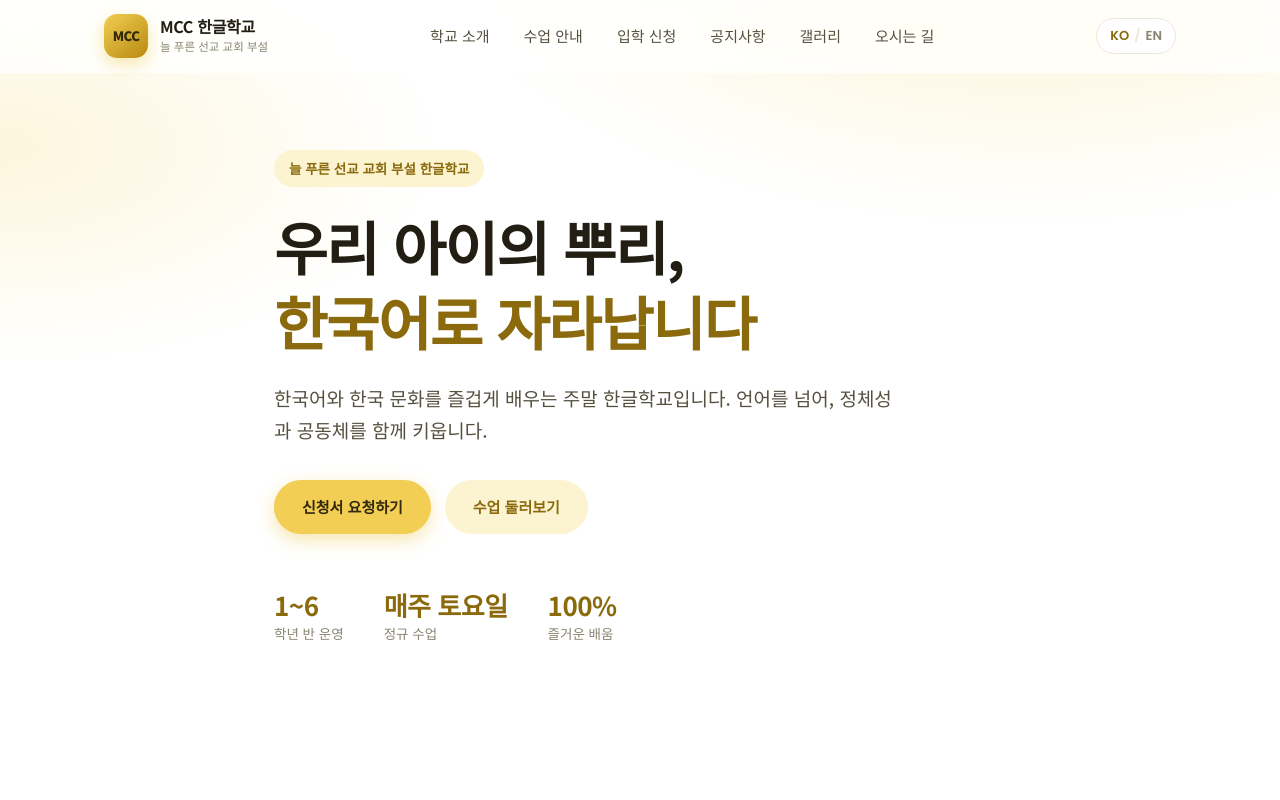
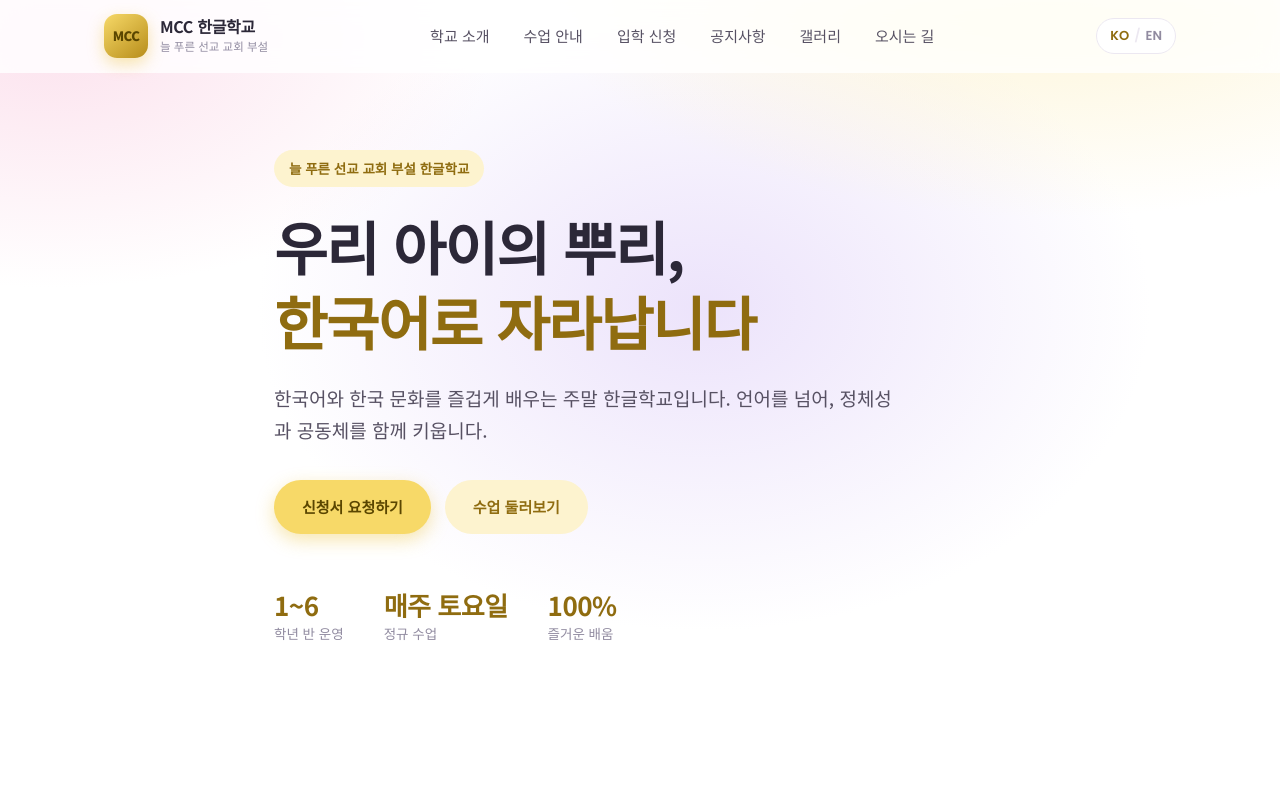
Before and after one commit to mcckoreanschool-glitch/korean-school, a plain HTML site: page index.html in a window 1280 px wide. Shown: the top 800 px of the page. Drawn offline with nearby package versions, Linux system fonts and the light colour scheme; no server answers.

Commit message:
Switch to pastel multicolor palette (yellow/pink/purple/green)
Co-Authored-By: Claude Opus 4.8 <noreply@anthropic.com>

```diff
--- a/styles.css
+++ b/styles.css
@@ -1,27 +1,38 @@
-/* ===== Design Tokens (Butter Yellow) ===== */
+/* ===== Design Tokens (Pastel Multicolor) ===== */
 :root {
-  /* Butter yellow scale */
-  --butter-50:  #fffdf4;
-  --butter-100: #fcf3d1;   /* soft fill / chips */
-  --butter-200: #f9e9ad;
-  --butter-300: #f6de85;
-  --butter-400: #f2ce54;   /* butter — main accent / buttons */
-  --butter-500: #ecc134;   /* deeper butter — hover */
-  --gold-600:   #b8890f;   /* deep gold */
-  --gold-700:   #8a6a0c;   /* deep gold — accent text on white (readable) */
-  /* Warm neutrals / dark surfaces */
-  --brown-800:  #40371b;
-  --brown-900:  #292414;
-  --ink:        #221e13;
-  --body:       #55503f;
-  --muted:      #8a8471;
-  --line:       #ece7d8;
+  /* Pastel yellow — 기본 브랜드색 (토큰 이름은 호환 위해 유지) */
+  --butter-50:  #fffdf3;
+  --butter-100: #fdf3cf;   /* soft yellow fill / chips */
+  --butter-200: #fbe9a8;
+  --butter-300: #f8dd80;
+  --butter-400: #f7d968;   /* main pastel yellow — buttons */
+  --butter-500: #f2cd4c;   /* hover */
+  --gold-600:   #b78d1a;   /* deep accent */
+  --gold-700:   #8f6c10;   /* accent text on white (readable) */
+  /* Pastel accents */
+  --pink-100:   #fce3ee;
+  --pink-200:   #f8cde0;
+  --pink-ink:   #b83e73;
+  --purple-100: #ece3fb;
+  --purple-200: #dccbf6;
+  --purple-ink: #7350c0;
+  --green-100:  #ddf3e5;
+  --green-200:  #c4ebd2;
+  --green-ink:  #2f9061;
+  /* Dark surfaces → 부드러운 딥 플럼 (파스텔과 어울림) */
+  --brown-800:  #4a4066;
+  --brown-900:  #362d4f;
+  /* Neutrals (살짝 쿨한 소프트 톤) */
+  --ink:        #2c2838;
+  --body:       #575163;
+  --muted:      #918ba0;
+  --line:       #ece8f1;
   --bg:         #ffffff;
-  --bg-alt:     #fdfbf3;
+  --bg-alt:     #fbf7fd;
   --white:      #ffffff;
-  --btn-text:   #33290a;   /* dark text for yellow buttons */
-  --shadow-sm:  0 1px 2px rgba(60,48,16,.05), 0 4px 12px rgba(60,48,16,.06);
-  --shadow-md:  0 10px 30px rgba(60,48,16,.10);
+  --btn-text:   #5a4600;   /* dark text for pastel yellow buttons */
+  --shadow-sm:  0 1px 2px rgba(80,60,110,.05), 0 4px 12px rgba(80,60,110,.07);
+  --shadow-md:  0 10px 30px rgba(80,60,110,.12);
   --radius:     18px;
   --radius-sm:  12px;
   --sans:       'Poppins', 'Noto Sans KR', system-ui, sans-serif;
@@ -372,3 +383,48 @@ img { max-width: 100%; display: block; }
 /* 수업/프로그램 카드의 대표 사진 (카드 상단에 꽉 차게) */
 .program-photo { margin: -30px -30px 18px; overflow: hidden; border-radius: var(--radius) var(--radius) 0 0; }
 .program-photo img { width: 100%; height: 150px; object-fit: cover; display: block; }
+
+/* ===================== PASTEL MULTICOLOR ACCENTS ===================== */
+/* 학교 소개 값 카드 — 파스텔 3색 */
+.about-values .value:nth-child(1) { background: var(--butter-100); }
+.about-values .value:nth-child(1) .value-icon { background: var(--butter-200); color: var(--gold-700); }
+.about-values .value:nth-child(2) { background: var(--pink-100); }
+.about-values .value:nth-child(2) .value-icon { background: var(--pink-200); color: var(--pink-ink); }
+.about-values .value:nth-child(3) { background: var(--purple-100); }
+.about-values .value:nth-child(3) .value-icon { background: var(--purple-200); color: var(--purple-ink); }
+
+/* 수업 프로그램 태그 — 파스텔 4색 로테이션 */
+.program-grid .program:nth-child(4n+1) .program-tag { background: var(--butter-100); color: var(--gold-700); }
+.program-grid .program:nth-child(4n+2) .program-tag { background: var(--pink-100);   color: var(--pink-ink); }
+.program-grid .program:nth-child(4n+3) .program-tag { background: var(--purple-100); color: var(--purple-ink); }
+.program-grid .program:nth-child(4n+4) .program-tag { background: var(--green-100);  color: var(--green-ink); }
+
+/* 공지 뱃지 — 파스텔 로테이션 */
+.news-list .news-item:nth-child(3n+1) .news-badge { background: var(--butter-100); color: var(--gold-700); }
+.news-list .news-item:nth-child(3n+2) .news-badge { background: var(--pink-100);   color: var(--pink-ink); }
+.news-list .news-item:nth-child(3n+3) .news-badge { background: var(--purple-100); color: var(--purple-ink); }
+
+/* 히어로 — 멀티 파스텔 배경 */
+.hero {
+  background:
+    radial-gradient(900px 460px at 82% -8%, var(--butter-100), transparent 60%),
+    radial-gradient(760px 420px at 4% 6%, var(--pink-100), transparent 58%),
+    radial-gradient(720px 520px at 55% 42%, var(--purple-100), transparent 62%),
+    var(--bg);
+}
+
+/* 갤러리 플레이스홀더 타일 — 파스텔 그라데이션 + 진한 글씨 */
+.g-item { color: var(--ink); }
+.g-item.g-photo { color: #fff; }        /* 실제 사진 타일은 흰 글씨 유지 */
+.g-1 { background: linear-gradient(150deg, var(--butter-200), var(--butter-300)); }
+.g-2 { background: linear-gradient(150deg, var(--pink-100),   var(--pink-200)); }
+.g-3 { background: linear-gradient(150deg, var(--purple-100), var(--purple-200)); }
+.g-4 { background: linear-gradient(150deg, var(--green-100),  var(--green-200)); }
+.g-5 { background: linear-gradient(150deg, var(--pink-200),   var(--purple-200)); }
+.g-6 { background: linear-gradient(150deg, var(--butter-200), var(--green-200)); }
+
+/* 푸터 — 딥 플럼 배경에 맞춘 쿨 톤 텍스트 */
+.footer { color: #d9d3ea; }
+.footer-brand small { color: #b3abc8; }
+.footer-links a { color: #e3ddf0; }
+.footer-copy { color: #9990b5; }
```
